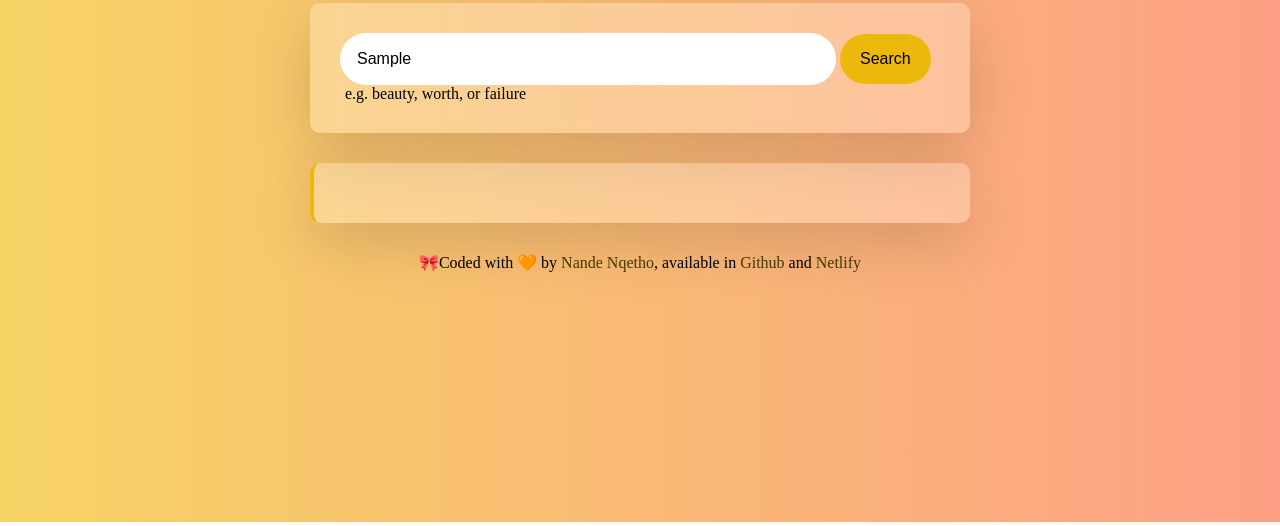
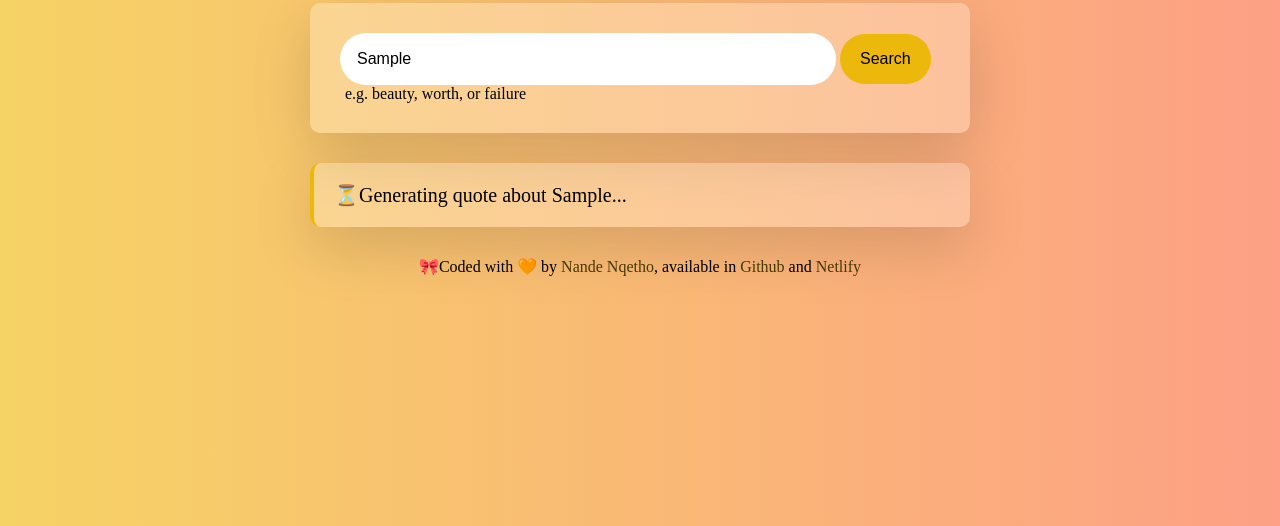
Before and after one commit to Nande929/First-AI-Generator, a plain HTML site: page index.html in a window 1280 px wide. Both pictures are taken after typing "Sample" into the empty fields and a click on the input "Search". Shown: the part 313-839 px from the top of the page. Drawn offline with nearby package versions, Linux system fonts and the light colour scheme; no server answers.

Commit message:
final touches

```diff
--- a/index.html
+++ b/index.html
@@ -23,7 +23,7 @@
                 <p class="paragraph">e.g. beauty, worth, or failure</p>
             </form>
 
-            <div class="quotes" id="quotes">
+            <div class="quotes hidden" id="quotes">
 
 
             </div>
--- a/index.js
+++ b/index.js
@@ -21,8 +21,8 @@ let apiKey = "e2b85d39ocbf2atcfebaabf3b2422057";
 let apiUrl = `https://api.shecodes.io/ai/v1/generate?prompt=${prompt}&context=${context}&key=${apiKey}`;
 
 let generateMot = document.querySelector("#quotes");
-generateMot.style.display = "block";
-
+generateMot.classList.remove("hidden");
+generateMot.innerHTML = `<div class="blink">⏳Generating quote about ${userInput.value}...</div>`;
 axios.get(apiUrl).then(displayQuotes);
 
 }
--- a/styles.css
+++ b/styles.css
@@ -67,18 +67,22 @@ form {
 .quotes {
 
     background-color: rgba(255, 255, 255, 0.25);
-    padding: 30px;
+    padding: 20px;
     border-left: 4px solid #edb80c;
     font-size: 20px;
     border-radius: 10px;
     box-shadow: 0 20px 60px rgba(0, 0, 0, 0.15);
     margin: 30px 0;
-    display: none;
 }
 
 .quotes strong {
 
     color: #473703;
+}
+
+.hidden {
+
+    display: none;
 }
 
 footer {
@@ -101,3 +105,17 @@ footer a:active {
 
     color: #edb80c;
 }
+.blink {
+  animation: blink-animation 1s steps(5, start) infinite;
+  -webkit-animation: blink-animation 1s steps(5, start) infinite;
+}
+@keyframes blink-animation {
+  to {
+    visibility: hidden;
+  }
+}
+@-webkit-keyframes blink-animation {
+  to {
+    visibility: hidden;
+  }
+}
```
